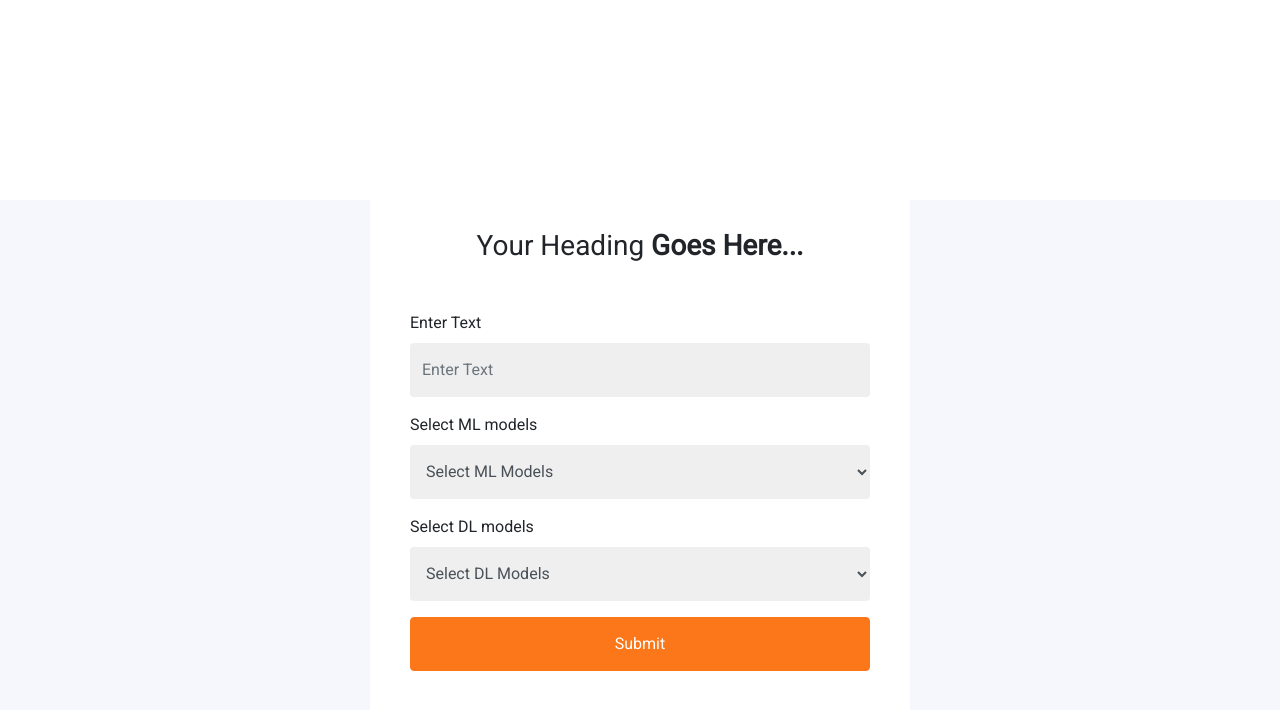
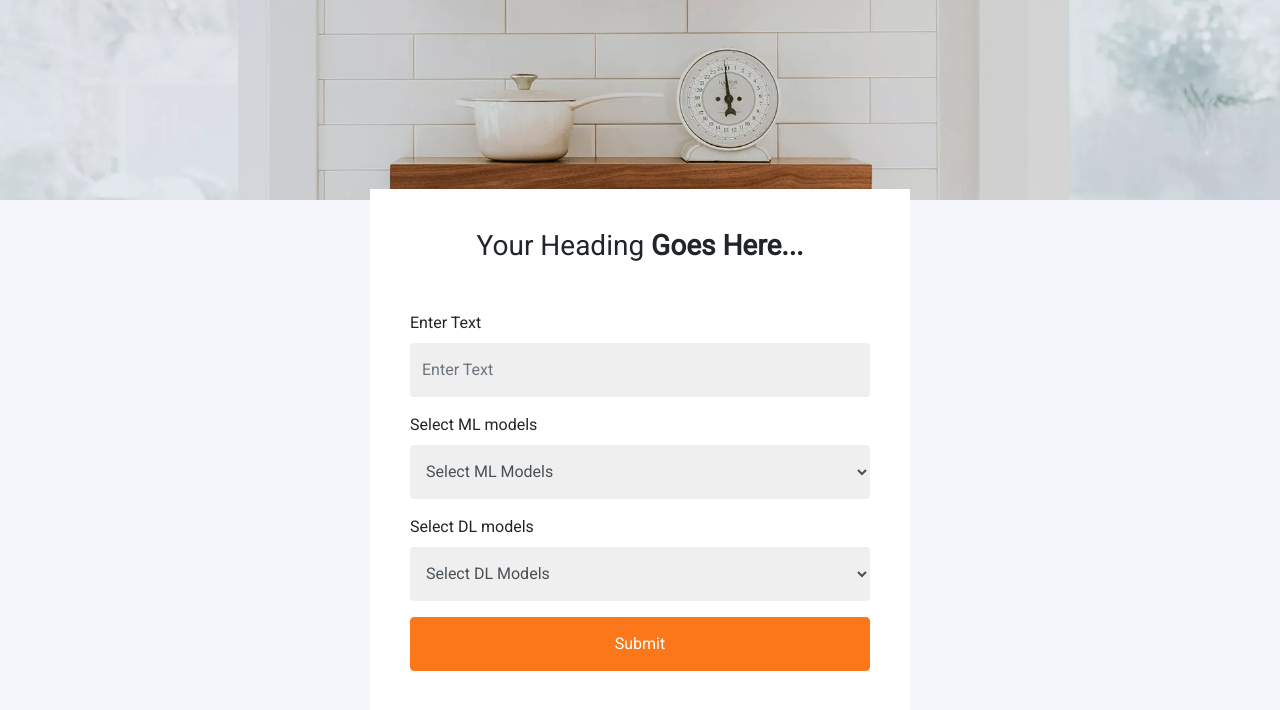
Before and after one commit to harmangahir/news_article_sorting_nlp, a Flask app: page / in a window 1280 px wide. Shown: the top 710 px of the page. Run offline with Flask 2, Linux system fonts and the light colour scheme; parts of the project's set-up code (start-up, migrations or seed data) failed here and were passed over; some libraries are stand-ins or nearby versions.

Commit message:
The web app is ready

```diff
--- a/templates/index.html
+++ b/templates/index.html
@@ -7,14 +7,14 @@
 <!-- <link rel="stylesheet" href="css/bootstrap.min.css"> -->
 <link rel="stylesheet" href="{{ url_for('static', filename='css/style.css') }}">
 <link rel="stylesheet" href="{{ url_for('static', filename='css/bootstrap.min.css') }}">
-<!-- <link rel="stylesheet" href="{{ url_for('static', filename='images/bg_1.jpg') }}"> -->
+<!-- <link rel="stylesheet" href="{{ url_for('static', filename='images/') }}"> -->
 <!-- <link rel="stylesheet" href="css/style.css"> -->
-<title>Your Title Goes Here...</title>
+<title>BBC news article sorting</title>
 </head>
 <body>
 <div class="half">
-<div class="bg order-1 order-md-2" style=background-image: url({{ url_for('static', filename='images/bg_1.jpg') }})></div>
-<!-- <div class="bg order-1 order-md-2" style="background-image: url('images/bg_1.jpg');"></div> -->
+<!-- <div class="bg order-1 order-md-2" style=background-image: url({{ url_for('static', filename='image/bg_1.jpg') }})></div> -->
+<div class="bg order-1 order-md-2" style="background-image: url('static/images/bg_1.jpg');"></div>
 <div class="contents order-2 order-md-1">
 <div class="container">
 <div class="row align-items-center justify-content-center">
```
